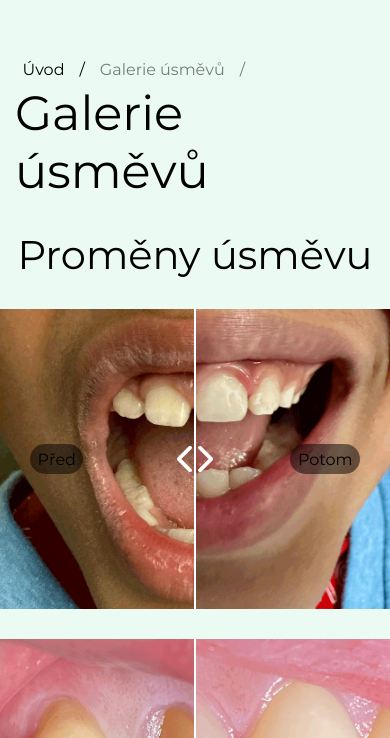
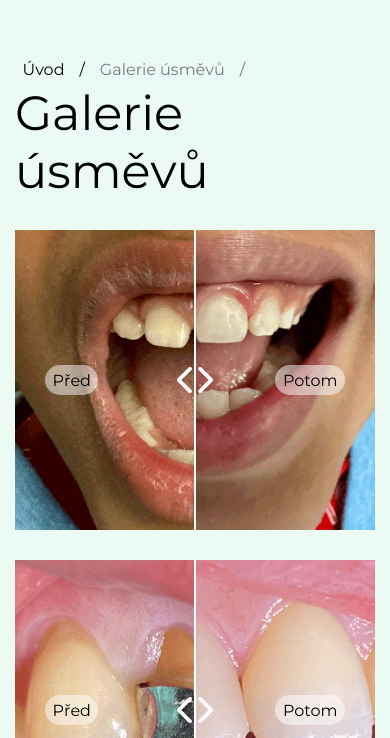
Before and after one commit to stepandordiai/natadent, a React (Vite) app: page /smile-gallery in a window 390 px wide. Shown: the part 106-844 px from the top of the page. Built offline with nearby package versions, Linux system fonts and the light colour scheme.

Commit message:
v3.0.20 Update SmileGallery

```diff
--- a/src/components/PageTitle/PageTitle.scss
+++ b/src/components/PageTitle/PageTitle.scss
@@ -1,7 +1,7 @@
 @use "./../../mixins" as *;
 
 .page-title {
-    padding: 160px 30px 30px;
+    padding: 160px 30px 0;
 }
 
 .page-title__links {
@@ -44,6 +44,6 @@
 
 @media (max-width: 900px) {
     .page-title {
-        padding: 160px 15px 30px;
+        padding: 160px 15px 0;
     }
 }
--- a/src/pages/AboutUs/AboutUs.scss
+++ b/src/pages/AboutUs/AboutUs.scss
@@ -1,65 +1,65 @@
-@use "./../../mixins" as *;
+// @use "./../../mixins" as *;
 
-.about-us__team-title {
-    font-size: 2.5rem;
-    text-align: center;
-    padding: 0 0 30px;
-}
+// .about-us__team-title {
+//     font-size: 2.5rem;
+//     text-align: center;
+//     padding: 0 0 30px;
+// }
 
-.about-us__team-grid {
-    display: grid;
-    grid-template-columns: repeat(5, 1fr);
-    gap: 30px;
-    padding: 0 30px 30px;
-}
+// .about-us__team-grid {
+//     display: grid;
+//     grid-template-columns: repeat(5, 1fr);
+//     gap: 30px;
+//     padding: 0 30px 30px;
+// }
 
-.team-card {
-    padding: 20px;
-    text-align: center;
-    @include flex-around;
-    flex-direction: column;
-    width: 100%;
-    height: min-content;
-    background: white;
-    border: 1px solid rgba(255, 255, 255, 0.25);
-    transition: border 150ms;
+// .team-card {
+//     padding: 20px;
+//     text-align: center;
+//     @include flex-around;
+//     flex-direction: column;
+//     width: 100%;
+//     height: min-content;
+//     background: white;
+//     border: 1px solid rgba(255, 255, 255, 0.25);
+//     transition: border 150ms;
 
-    &:hover {
-        border: 1px solid var(--accent-clr);
-    }
-}
+//     &:hover {
+//         border: 1px solid var(--accent-clr);
+//     }
+// }
 
-@media (max-width: 1200px) {
-    .about-us__team-grid {
-        grid-template-columns: repeat(4, 1fr);
-    }
+// @media (max-width: 1200px) {
+//     .about-us__team-grid {
+//         grid-template-columns: repeat(4, 1fr);
+//     }
 
-    .about-us__gallery-grid {
-        grid-template-columns: repeat(2, 1fr);
-    }
-}
+//     .about-us__gallery-grid {
+//         grid-template-columns: repeat(2, 1fr);
+//     }
+// }
 
-@media (max-width: 900px) {
-    .about-us__team-grid {
-        grid-template-columns: repeat(2, 1fr);
-        padding: 0 15px 30px;
-    }
+// @media (max-width: 900px) {
+//     .about-us__team-grid {
+//         grid-template-columns: repeat(2, 1fr);
+//         padding: 0 15px 30px;
+//     }
 
-    .about-us__gallery-grid {
-        padding: 0 15px;
-    }
-}
+//     .about-us__gallery-grid {
+//         padding: 0 15px;
+//     }
+// }
 
-@media (max-width: 800px) {
-    .about-us__gallery-grid {
-        grid-template-columns: repeat(1, 1fr);
-        padding: 0;
-    }
-}
+// @media (max-width: 800px) {
+//     .about-us__gallery-grid {
+//         grid-template-columns: repeat(1, 1fr);
+//         padding: 0;
+//     }
+// }
 
-@media (max-width: 600px) {
-    .about-us__team-grid {
-        grid-template-columns: repeat(1, 1fr);
-        padding: 0 0 30px;
-    }
-}
+// @media (max-width: 600px) {
+//     .about-us__team-grid {
+//         grid-template-columns: repeat(1, 1fr);
+//         padding: 0 0 30px;
+//     }
+// }
--- a/src/pages/SmileGallery/SmileGallery.jsx
+++ b/src/pages/SmileGallery/SmileGallery.jsx
@@ -48,11 +48,9 @@ const SmileGallery = () => {
     }, []);
 
     return (
+        <>
+            <PageTitle title={t("smile_gallery_title")} />
             <section className="smile-gallery">
-            <PageTitle title={t("smile_gallery_title")} />
-            <h3 className="about-us__gallery-title">
-                {t("smile_gallery.gallery_title")}
-            </h3>
                 <div className="about-us__gallery-grid">
                     <div
                         className="smile-wrapper"
@@ -176,6 +174,7 @@ const SmileGallery = () => {
                     </div>
                 </div>
             </section>
+        </>
     );
 };
 
--- a/src/pages/SmileGallery/SmileGallery.scss
+++ b/src/pages/SmileGallery/SmileGallery.scss
@@ -1,16 +1,13 @@
 @use "./../../mixins" as *;
 
-.about-us__gallery-title {
-    font-size: 2.5rem;
-    text-align: center;
-    padding-bottom: 30px;
+.smile-gallery {
+    padding: 30px;
 }
 
 .about-us__gallery-grid {
     display: grid;
     grid-template-columns: repeat(3, 1fr);
     gap: 30px;
-    padding: 0 30px;
 }
 
 .smile-wrapper {
@@ -38,7 +35,7 @@
     height: 30px;
     border-radius: 15px;
     padding: 0 7.5px;
-    background: var(--bg-semi-tp-clr);
+    background: rgba(255, 255, 255, 0.5);
     transition: opacity 0.15s;
 }
 
@@ -53,7 +50,7 @@
     height: 30px;
     border-radius: 15px;
     padding: 0 7.5px;
-    background: var(--bg-semi-tp-clr);
+    background: rgba(255, 255, 255, 0.5);
     transition: opacity 0.15s;
 }
 
@@ -112,14 +109,13 @@
 }
 
 @media (max-width: 900px) {
-    .about-us__gallery-grid {
-        padding: 0 15px;
+    .smile-gallery {
+        padding: 30px 15px;
     }
 }
 
 @media (max-width: 800px) {
     .about-us__gallery-grid {
         grid-template-columns: repeat(1, 1fr);
-        padding: 0;
     }
 }
--- a/src/translations/cz/translation.json
+++ b/src/translations/cz/translation.json
@@ -105,7 +105,6 @@
     },
 
     "smile_gallery": {
-        "gallery_title": "Proměny úsměvu",
         "before": "Před",
         "after": "Potom"
     },
--- a/src/translations/en/translation.json
+++ b/src/translations/en/translation.json
@@ -61,7 +61,6 @@
     },
 
     "smile_gallery": {
-        "gallery_title": "Smile transformations",
         "before": "Before",
         "after": "After"
     },
--- a/src/translations/ua/translation.json
+++ b/src/translations/ua/translation.json
@@ -61,7 +61,6 @@
     },
 
     "smile_gallery": {
-        "gallery_title": "Трансформації усмішок",
         "before": "До",
         "after": "Після"
     },
```
Lines whose indentation alone changed are shown as unchanged.
